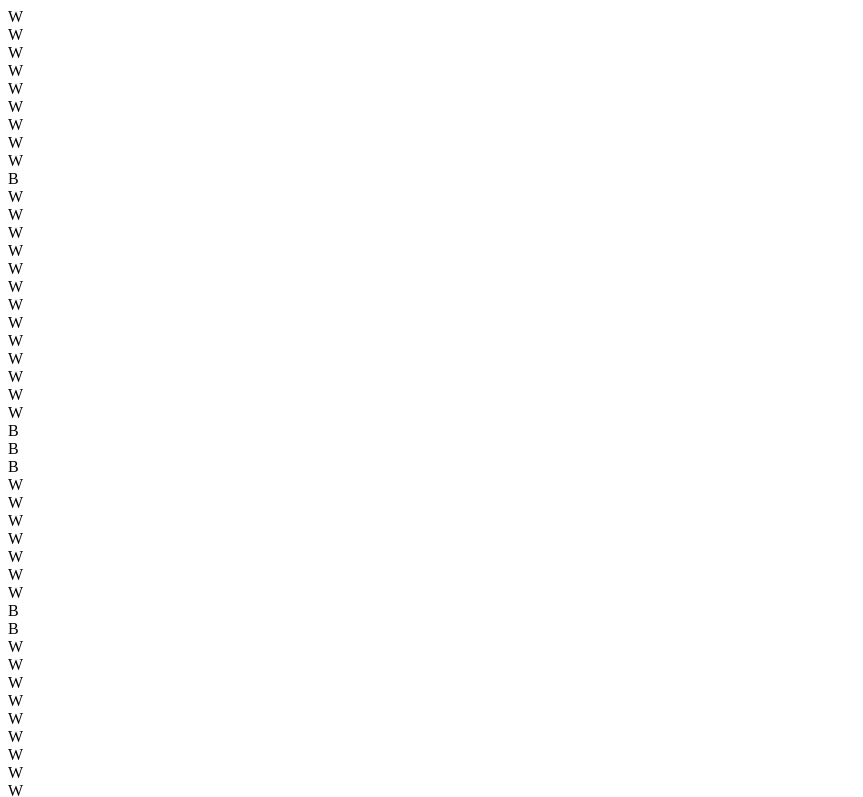
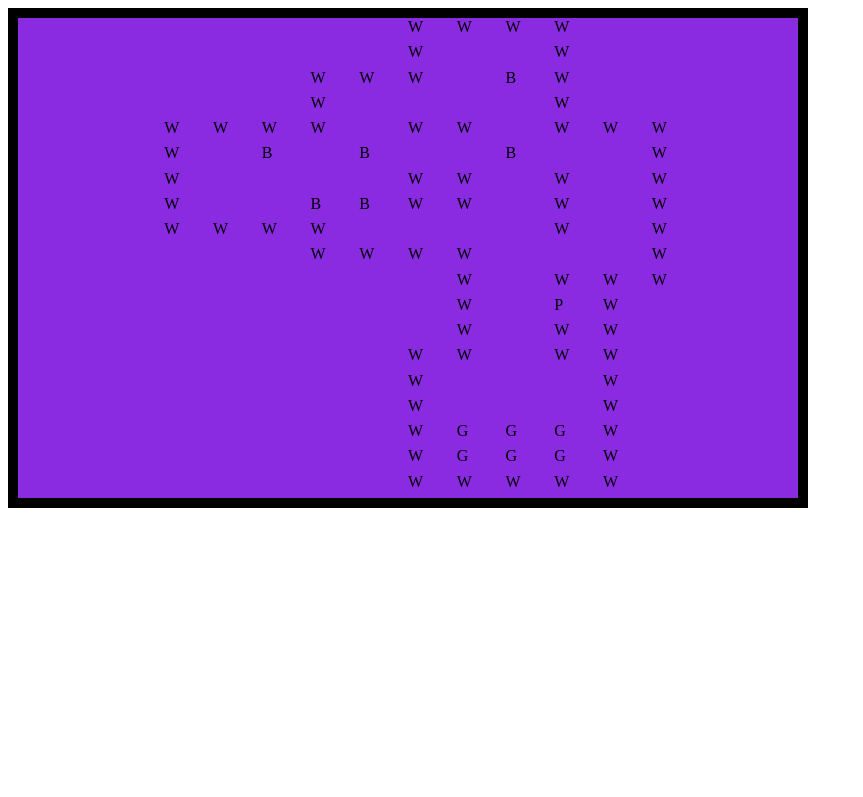
Before and after one commit to magicdrunkmonkey/JavaScript-Game-Sokoban, a plain HTML site: page index.html in a window 1280 px wide. Shown: the top 797 px of the page, without its empty margins (0-863 px from the left). Drawn offline with Linux system fonts and the light colour scheme.

Commit message:
Updaterar CSS med anteckningar

```diff
--- a/CSS/StyleSokoban.css
+++ b/CSS/StyleSokoban.css
@@ -6,14 +6,19 @@
     box-sizing: border-box;
 }
 
-/*
+
 #map {
     border: 10px solid black;
+    background: blueviolet;
+    justify-content: center;
+    width: 800px;
     height: 500px;
-    display: flex;
-    flex-direction: column;
-}*/
-
+    display: grid;                          /* Skapar ett rutnät*/      /*Önskar att jag visste om detta sätt att skriva grid tidigare*/
+    flex-grow: 1;                           /* Öka en ruta i taget*/
+    grid-template-columns: repeat(16, 1fr); /* Skapa 16 ckolumner*/
+    grid-template-rows: repeat(19, 1fr);    /* Skapa 19 rader*/
+}
+/*
 .map {
     display: grid;
     background: #e90707;
@@ -22,7 +27,7 @@
     flex-grow: 1;
     grid-template-columns: repeat(3, 1fr);
     grid-template-rows: repeat(3, 1fr);
-}
+}*/
 
 /*
 body {
```
